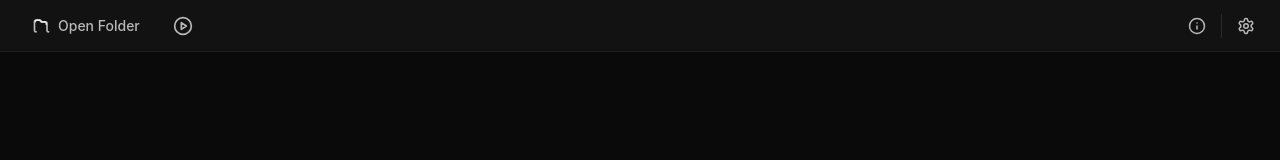
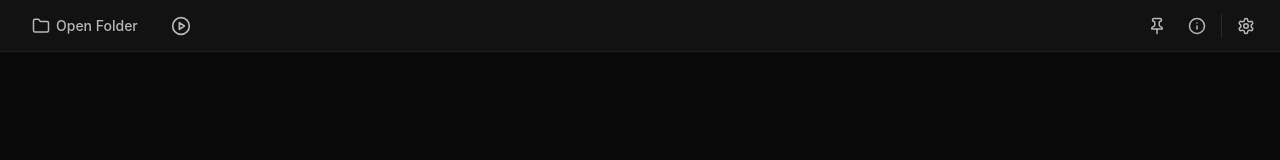
Before and after one commit to Jeffrey0117/ReVid, a React (Vite) app: page / in a window 1280 px wide. Shown: the top 160 px of the page. Built offline with nearby package versions, Linux system fonts and the light colour scheme.

Commit message:
feat: add pin/always-on-top toggle and fix folder icon
- Add always-on-top IPC in main/preload for window pinning
- Add Pin button to toolbar right-side matching REPIC pattern
- Replace ugly double-path folder icon with clean Lucide Folder SVG
- Add pinWindow/unpinWindow i18n keys (en + zh-TW)

```diff
--- a/electron/main.cjs
+++ b/electron/main.cjs
@@ -533,6 +533,23 @@ function setupIpcHandlers() {
         }
     });
 
+    // --- Always on Top ---
+
+    ipcMain.handle('set-always-on-top', (_event, value) => {
+        if (mainWindow && !mainWindow.isDestroyed()) {
+            mainWindow.setAlwaysOnTop(!!value);
+            return { success: true, alwaysOnTop: !!value };
+        }
+        return { success: false };
+    });
+
+    ipcMain.handle('get-always-on-top', () => {
+        if (mainWindow && !mainWindow.isDestroyed()) {
+            return { success: true, alwaysOnTop: mainWindow.isAlwaysOnTop() };
+        }
+        return { success: false, alwaysOnTop: false };
+    });
+
     // --- Theater Session Persistence ---
 
     ipcMain.handle('create-persistent-session', (event, platform) => {
--- a/electron/preload.cjs
+++ b/electron/preload.cjs
@@ -171,6 +171,16 @@ contextBridge.exposeInMainWorld('electronAPI', {
         ipcRenderer.send('mini-player-send', data);
     },
 
+    // --- Always on Top API ---
+
+    setAlwaysOnTop: async (value) => {
+        return await ipcRenderer.invoke('set-always-on-top', value);
+    },
+
+    getAlwaysOnTop: async () => {
+        return await ipcRenderer.invoke('get-always-on-top');
+    },
+
     // --- Thumbnail API ---
 
     fetchThumbnail: async (url, courseId) => {
--- a/src/App.jsx
+++ b/src/App.jsx
@@ -71,6 +71,7 @@ export default function App() {
     const [showSettingsMenu, setShowSettingsMenu] = useState(false);
     const [showAbout, setShowAbout] = useState(false);
     const [toast, setToast] = useState(null);
+    const [isAlwaysOnTop, setIsAlwaysOnTop] = useState(false);
 
     const { isPinned, togglePin, pinnedCount } = usePins();
 
@@ -111,6 +112,15 @@ export default function App() {
         }
         theater.closeCourse();
     }, [theater.selectedFolderId, theater.activeCourseId, theater.updateProgress, theater.closeCourse]);
+
+    const toggleAlwaysOnTop = useCallback(async () => {
+        const api = getElectronAPI();
+        if (!api?.setAlwaysOnTop) return;
+        const result = await api.setAlwaysOnTop(!isAlwaysOnTop);
+        if (result?.success) {
+            setIsAlwaysOnTop(result.alwaysOnTop);
+        }
+    }, [isAlwaysOnTop]);
 
     useEffect(() => { localStorage.setItem('revid-view-mode', viewMode); }, [viewMode]);
     useEffect(() => { localStorage.setItem('revid-sidebar-position', sidebarPosition); }, [sidebarPosition]);
@@ -283,9 +293,8 @@ export default function App() {
                 <div style={{ display: 'flex', alignItems: 'center', gap: 10, minWidth: 0 }}>
                     <button className="btn btn-ghost" onClick={handleOpenFolder}
                         style={{ display: 'flex', alignItems: 'center', gap: 6 }}>
-                        <svg width="20" height="20" viewBox="0 0 24 24" fill="none" stroke="currentColor" strokeWidth="2" strokeLinecap="round" strokeLinejoin="round">
-                            <path d="M5 19a2 2 0 0 1-2-2V7a2 2 0 0 1 2-2h4l2 2h4a2 2 0 0 1 2 2v1" />
-                            <path d="M20 19a2 2 0 0 1-2-2V9a2 2 0 0 0-2-2h-4l-2-2H6a2 2 0 0 0-2 2" />
+                        <svg width="18" height="18" viewBox="0 0 24 24" fill="none" stroke="currentColor" strokeWidth="2" strokeLinecap="round" strokeLinejoin="round">
+                            <path d="M20 20a2 2 0 0 0 2-2V8a2 2 0 0 0-2-2h-7.9a2 2 0 0 1-1.69-.9L9.6 3.9A2 2 0 0 0 7.93 3H4a2 2 0 0 0-2 2v13a2 2 0 0 0 2 2Z" />
                         </svg>
                         <span style={{ maxWidth: 160, overflow: 'hidden', textOverflow: 'ellipsis', whiteSpace: 'nowrap' }}>
                             {folderName || t('openFolder')}
@@ -543,6 +552,31 @@ export default function App() {
 
                 {/* Right: Actions (REPIC h-9 w-9 pattern) */}
                 <div style={{ display: 'flex', alignItems: 'center', gap: 4 }}>
+                    {/* Pin / Always on Top */}
+                    <button
+                        onClick={toggleAlwaysOnTop}
+                        title={isAlwaysOnTop ? t('unpinWindow') : t('pinWindow')}
+                        style={{
+                            width: 36, height: 36, padding: 0, borderRadius: 8,
+                            display: 'flex', alignItems: 'center', justifyContent: 'center',
+                            border: 'none', cursor: 'pointer',
+                            transition: 'background 0.15s',
+                            background: isAlwaysOnTop
+                                ? (isDark ? 'rgba(255,255,255,0.2)' : 'rgba(0,0,0,0.15)')
+                                : 'transparent',
+                            color: isAlwaysOnTop
+                                ? (isDark ? '#fff' : '#1f2937')
+                                : (isDark ? 'rgba(255,255,255,0.7)' : 'rgba(0,0,0,0.6)')
+                        }}
+                        onMouseEnter={e => { if (!isAlwaysOnTop) e.currentTarget.style.background = isDark ? 'rgba(255,255,255,0.05)' : 'rgba(0,0,0,0.06)'; }}
+                        onMouseLeave={e => { if (!isAlwaysOnTop) e.currentTarget.style.background = 'transparent'; }}
+                    >
+                        <svg width="18" height="18" viewBox="0 0 24 24" fill="none" stroke="currentColor" strokeWidth="2" strokeLinecap="round" strokeLinejoin="round">
+                            <path d="M12 17v5" />
+                            <path d="M9 10.76a2 2 0 0 1-1.11 1.79l-1.78.9A2 2 0 0 0 5 15.24V16h14v-.76a2 2 0 0 0-1.11-1.79l-1.78-.9A2 2 0 0 1 15 10.76V7a1 1 0 0 1 1-1 2 2 0 0 0 0-4H8a2 2 0 0 0 0 4 1 1 0 0 1 1 1z" />
+                        </svg>
+                    </button>
+
                     {/* About / Info */}
                     <button
                         onClick={() => { setShowAbout(prev => !prev); setShowSettingsMenu(false); }}
--- a/src/i18n.jsx
+++ b/src/i18n.jsx
@@ -89,6 +89,9 @@ const translations = {
     videosJoined: 'Videos joined',
     codecNote: 'Videos must have the same codec/resolution for stream copy.',
     available: 'Available:',
+    // Window
+    pinWindow: 'Pin on Top',
+    unpinWindow: 'Unpin',
     // Theme
     darkMode: 'Dark Mode',
     lightMode: 'Light Mode',
@@ -224,6 +227,8 @@ const translations = {
     videosJoined: '\u5f71\u7247\u5df2\u5408\u4f75',
     codecNote: '\u5f71\u7247\u9700\u8981\u76f8\u540c\u7684\u7de8\u78bc/\u89e3\u6790\u5ea6\u624d\u80fd\u76f4\u63a5\u5408\u4f75',
     available: '\u53ef\u7528\uff1a',
+    pinWindow: '\u91d8\u9078\u7f6e\u9802',
+    unpinWindow: '\u53d6\u6d88\u7f6e\u9802',
     darkMode: '\u6df1\u8272\u6a21\u5f0f',
     lightMode: '\u6dfa\u8272\u6a21\u5f0f',
     settings: '\u8a2d\u5b9a',
```
